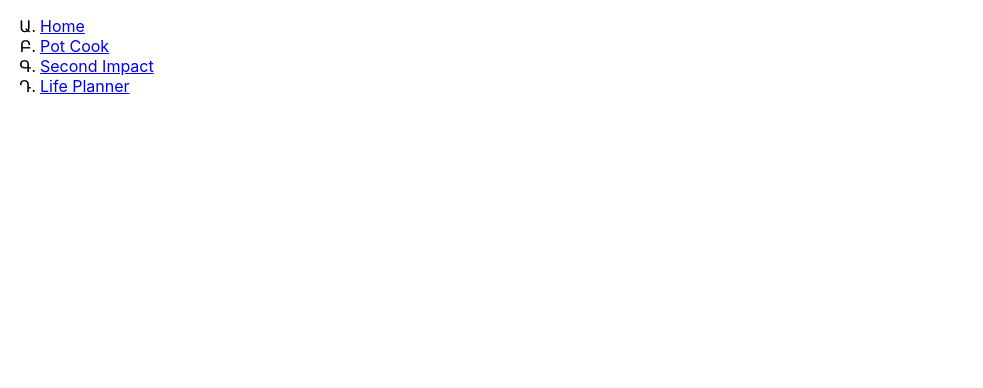
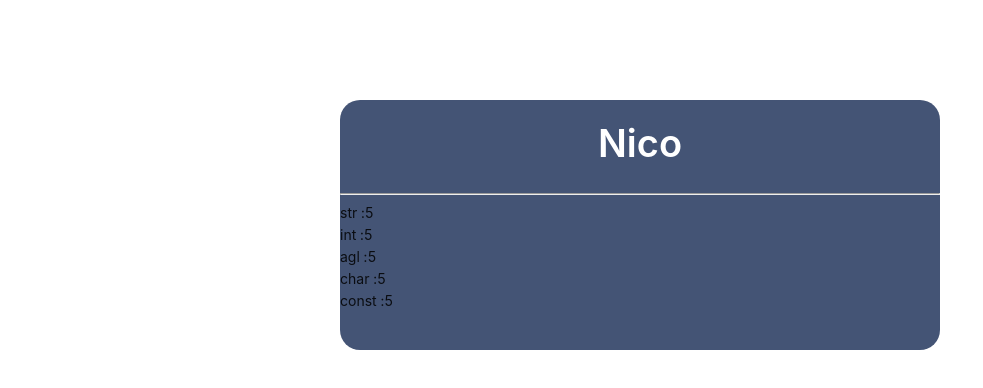
Before and after one commit to sobre-mesa/homestead, a React (Create React App) app: page / in a window 1280 px wide. Shown: the top 388 px of the page, without its empty margins (0-983 px from the left). Built offline with nearby package versions, Linux system fonts and the light colour scheme.

Commit message:
Char sheet init

```diff
--- a/src/App.css
+++ /dev/null
@@ -1,3 +0,0 @@
-.nav-bar{
-  list-style: armenian;
-}
--- a/src/App.js
+++ b/src/App.js
@@ -1,15 +1,8 @@
 import React from 'react';
 import { Counter } from './features/counter/Counter';
 import SecondImpact from './pages/second_impact/SecondImpact';
-import PotCook from './pages/pot_cook/potCook';
-import {
-  BrowserRouter as Router,
-  Switch,
-  Route,
-  Link
-} from "react-router-dom";
-
-import './App.css';
+import Sheet from './pages/char_sheet/sheet';
+import './App.scss';
 
 const NavBar = props => {
   return (
@@ -32,22 +25,9 @@ const NavBar = props => {
 
 const App = () => {
   return (
-    <>
-      <Router>
-        <NavBar />
-        <Switch>
-          <Route path="/second-impact">
-            <SecondImpact />
-          </Route>
-          <Route path="/pot-cook">
-            <PotCook />
-          </Route>
-          <Route path="/life-planner">
-            <SecondImpact />
-          </Route>
-        </Switch>
-      </Router>
-    </>
+    <div>
+      <Sheet/>
+    </div>
   );
 }
 
--- /dev/null
+++ b/src/App.scss
@@ -0,0 +1,2 @@
+@import '~antd/dist/antd.css';
+@import './pages/char_sheet/sheet.scss';
--- /dev/null
+++ b/src/pages/char_sheet/sheet.js
@@ -0,0 +1,46 @@
+import React, { useState } from 'react';
+import { PageHeader, Row, Col, InputNumber, Card, Typography } from 'antd';
+const { Title, Text } = Typography;
+
+const Sheet = () => {
+  return (
+    <div className="character-sheet">
+      <Row className="title-row">
+        <Title className="title"> Nico </Title>
+      </Row>
+      <hr />
+      <Stats />
+    </div>
+  )
+}
+const Stats = () => {
+  let stats = {
+    str: 5,
+    int: 5,
+    agl: 5,
+    char: 5,
+    const: 5
+  }
+  console.log(Object.entries(stats))
+  return (
+    <div className="stats">
+    { Object.entries(stats).map(StatPair) }
+    </div>
+  )
+}
+
+const StatPair = ([name, value]) => {
+  return (
+    <Row className="stat-pair" key={name}>
+      <Col className="stat-name">
+        {name} :
+      </Col>
+      <Col className="stat-value">
+        {value}
+      </Col>
+    </Row>
+  )
+}
+
+
+export default Sheet;
--- /dev/null
+++ b/src/pages/char_sheet/sheet.scss
@@ -0,0 +1,16 @@
+.character-sheet {
+  background-color: #445475;
+  height: 250px;
+  width: 600px;
+  border-radius: 20px;
+  margin: 100px auto;
+  justify-content: center;
+}
+
+.title-row{
+  justify-content: center;
+  padding-top: 20px;
+  .title {
+    color: white;
+  }
+}
```
